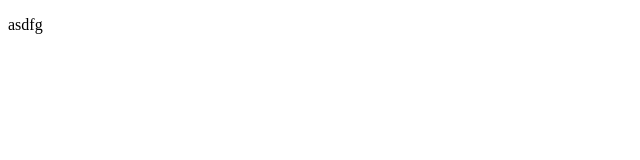
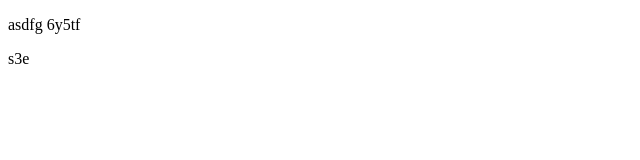
Before and after one commit to gazieff/Nihad, a plain HTML site: page index.html in a window 1280 px wide. Shown: the full height of the page, 0-640 px from the left. Drawn offline with Linux system fonts and the light colour scheme.

```diff
--- a/index.html
+++ b/index.html
@@ -8,8 +8,8 @@
 </head>
 <body>
   <P>asdfg
-
-  </P>
+    6y5tf
+  </P>s3e
 
 </body>
 </html>
```
Also changed, not shown: 1 other file.
